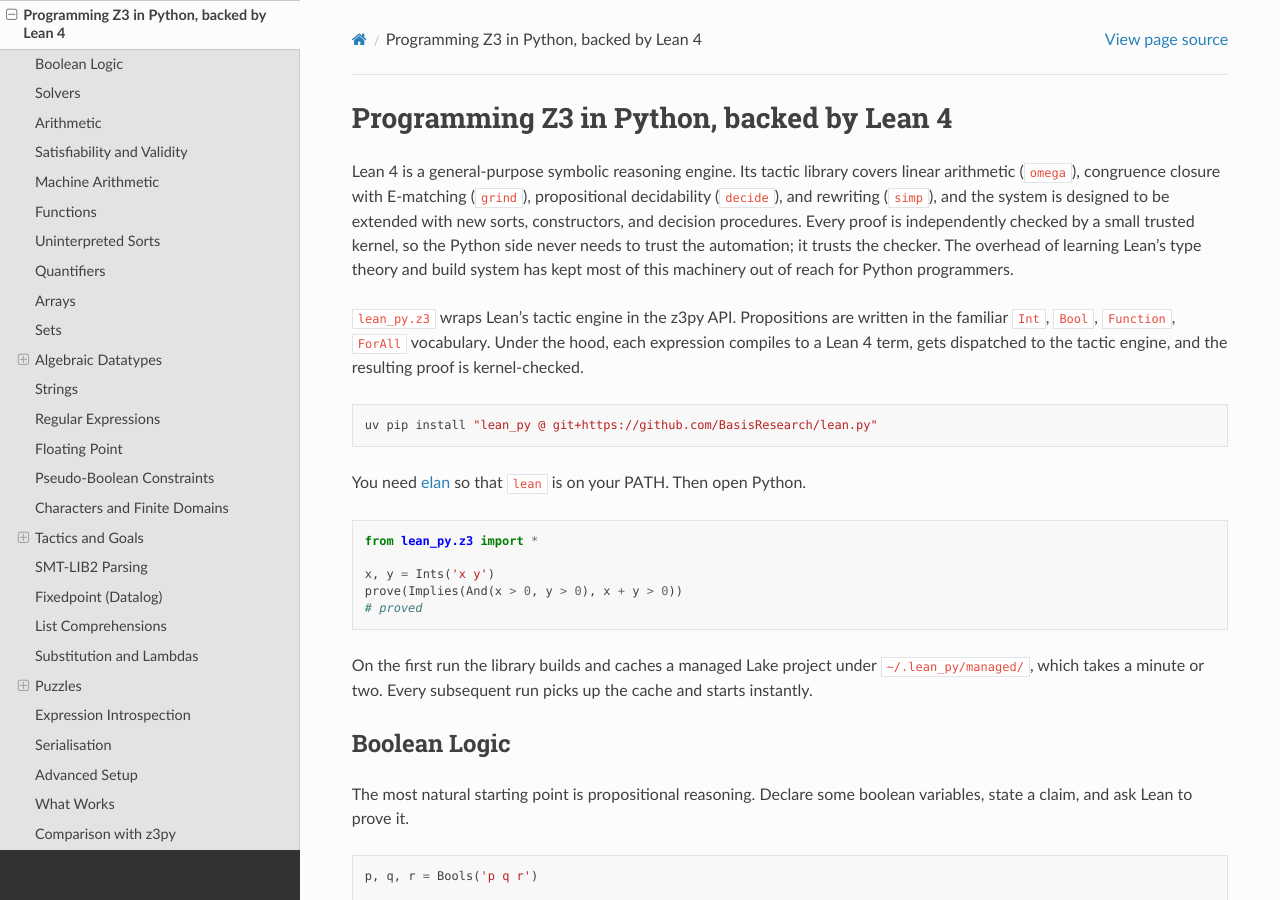
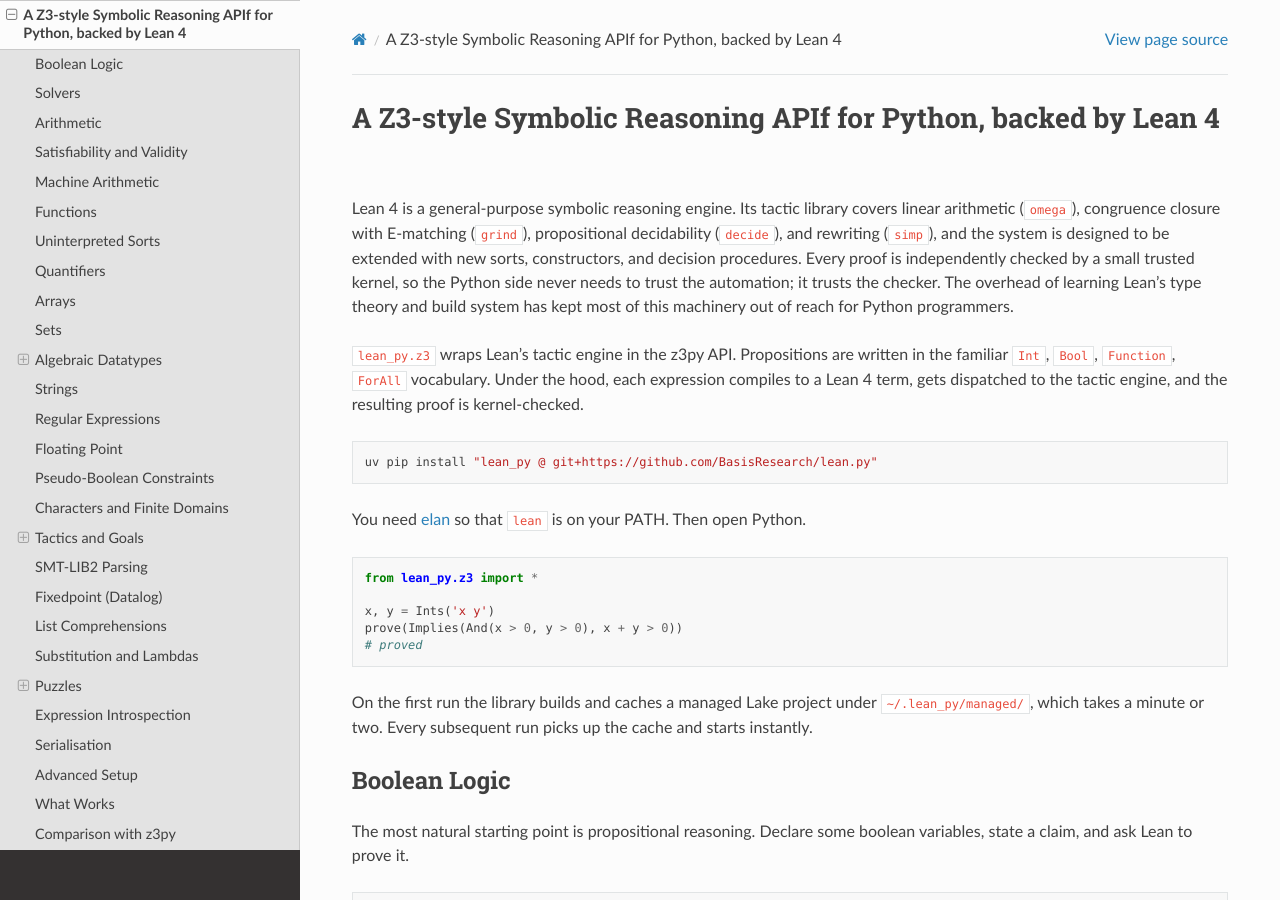
Before and after one commit to BasisResearch/lean.py, a Sphinx documentation site: the page built from docs/source/z3py-guide.md, in a window 1280 px wide and 900 px high. Built offline with Sphinx 7.4.7 and the Read the Docs theme 3.1.0, drawn with Linux system fonts in a browser that asks for light colours.

Commit message:
Update title of z3py guide for clarity

```diff
--- a/docs/source/z3py-guide.md
+++ b/docs/source/z3py-guide.md
@@ -1,4 +1,4 @@
-# Programming Z3 in Python, backed by Lean 4
+# A Z3-style Symbolic Reasoning APIf for Python, backed by Lean 4
 
 Lean 4 is a general-purpose symbolic reasoning engine. Its tactic library covers linear arithmetic (`omega`), congruence closure with E-matching (`grind`), propositional decidability (`decide`), and rewriting (`simp`), and the system is designed to be extended with new sorts, constructors, and decision procedures. Every proof is independently checked by a small trusted kernel, so the Python side never needs to trust the automation; it trusts the checker. The overhead of learning Lean's type theory and build system has kept most of this machinery out of reach for Python programmers.
 
```
